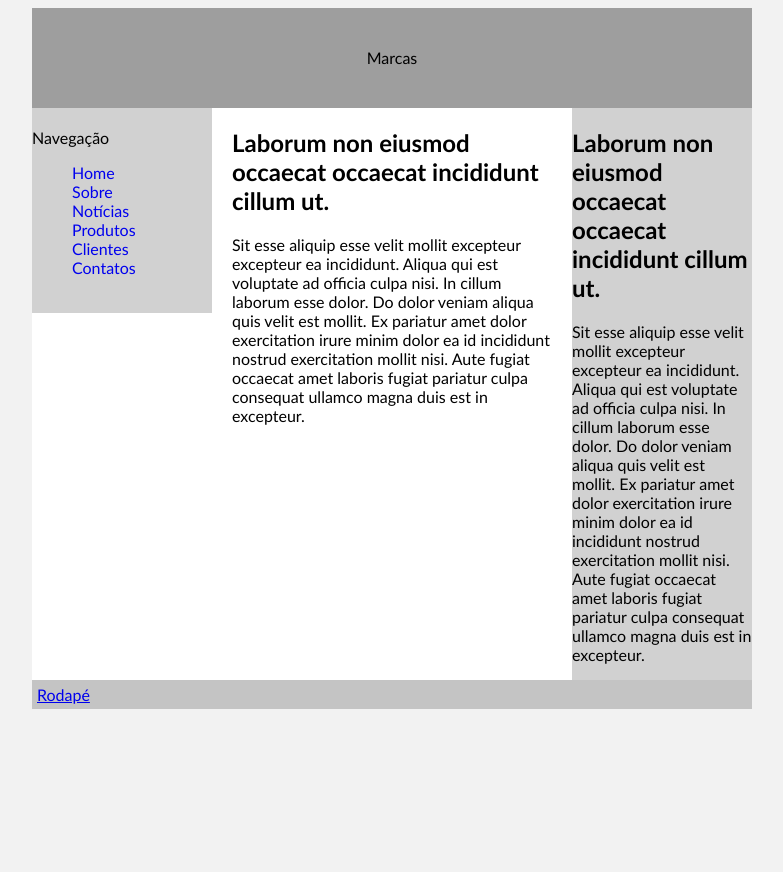
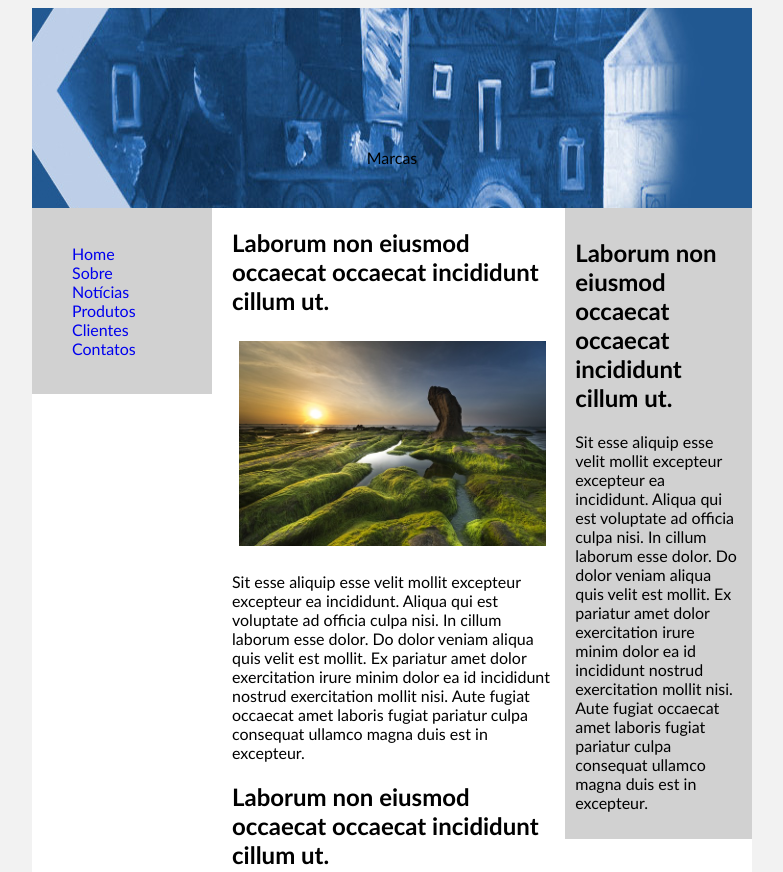
Before and after one commit to Matheus-lucas/Desenvolvimento-Web, a plain HTML site: page css-intermediario-avancado/paginas/layout-fluido.html in a window 1280 px wide. Shown: the top 872 px of the page, without its empty margins (248-1031 px from the left). Before the commit the page ends 800 px from the top, so only its background shows below. Drawn offline with Linux system fonts and the light colour scheme.

Commit message:
Adaptando as imagens para diferentes tamanhos

```diff
--- a/css-intermediario-avancado/css/layout-fluido.css
+++ b/css-intermediario-avancado/css/layout-fluido.css
@@ -8,14 +8,28 @@ body {
     width: 720px;
     margin: 0 auto;
     background: #fff;
+
+    /* Definindo um tamanho mínimo pra janela */
+    min-width: 720px;
 }
 
 #marca {
-    height: 100px;
-    background: #9e9e9e;
+    width: 100%;
+    height: 200px;
+
+    /* #225992 -> Azul da imagem */
+    background: #225992 url(../../imagens/imagens-fluidas/cabecalho2.jpg) no-repeat center;
     text-align: center;
-    line-height: 100px;
+    line-height: 300px;
 }
+
+/* #imagem{
+    Esconde a imagem que excede o tamanho da div
+    overflow:hidden;
+
+    width:80%;
+    margin-left:20px;
+} */
 
 #conteudo {
     clear: both;
@@ -24,14 +38,25 @@ body {
 }
 
 #conteudo-principal {
-    width: 320px;
     float: left;
+
+    /* 320px->64% */
+    width: 63%;
+}
+
+img.img-noticia{
+    width:94%;
+    padding:2%;
+    max-width: 600px;
+
 }
 
 #conteudo-secundario {
-    width: 180px;
+    width: 32%;
     float: right;
     background: #d1d1d1;
+    float: right;
+    padding:2%;
 }
 
 #navegacao {
--- a/css-intermediario-avancado/paginas/layout-fluido.html
+++ b/css-intermediario-avancado/paginas/layout-fluido.html
@@ -14,6 +14,19 @@
         <div id="marca"> Marcas </div>
         <div id="conteudo">
             <div id="conteudo-principal">
+                <h2> Laborum non eiusmod occaecat occaecat incididunt cillum ut.</h2>
+
+                <img class="img-noticia" src="../../imagens/imagens-fluidas/natureza.jpg">
+
+                <p>
+                    Sit esse aliquip esse velit mollit excepteur excepteur ea incididunt. Aliqua qui est voluptate ad
+                    officia culpa nisi. In cillum laborum esse dolor. Do dolor veniam aliqua quis velit est mollit. Ex
+                    pariatur amet dolor exercitation irure minim dolor ea id incididunt nostrud exercitation mollit
+                    nisi.
+                    Aute fugiat occaecat amet laboris fugiat pariatur culpa consequat ullamco magna duis est in
+                    excepteur.
+                </p>
+
                 <h2> Laborum non eiusmod occaecat occaecat incididunt cillum ut.</h2>
                 <p>
                     Sit esse aliquip esse velit mollit excepteur excepteur ea incididunt. Aliqua qui est voluptate ad
@@ -39,7 +52,7 @@
             </div>
         </div>
 
-        <div id="navegacao"> Navegação
+        <div id="navegacao">
 
             <ul>
                 <li> <a href="#"> Home </li>
```
Also changed, not shown: imagens/imagens-fluidas/cabecalho.jpg (added), imagens/imagens-fluidas/cabecalho2.jpg (added), imagens/imagens-fluidas/natureza.jpg (added).
